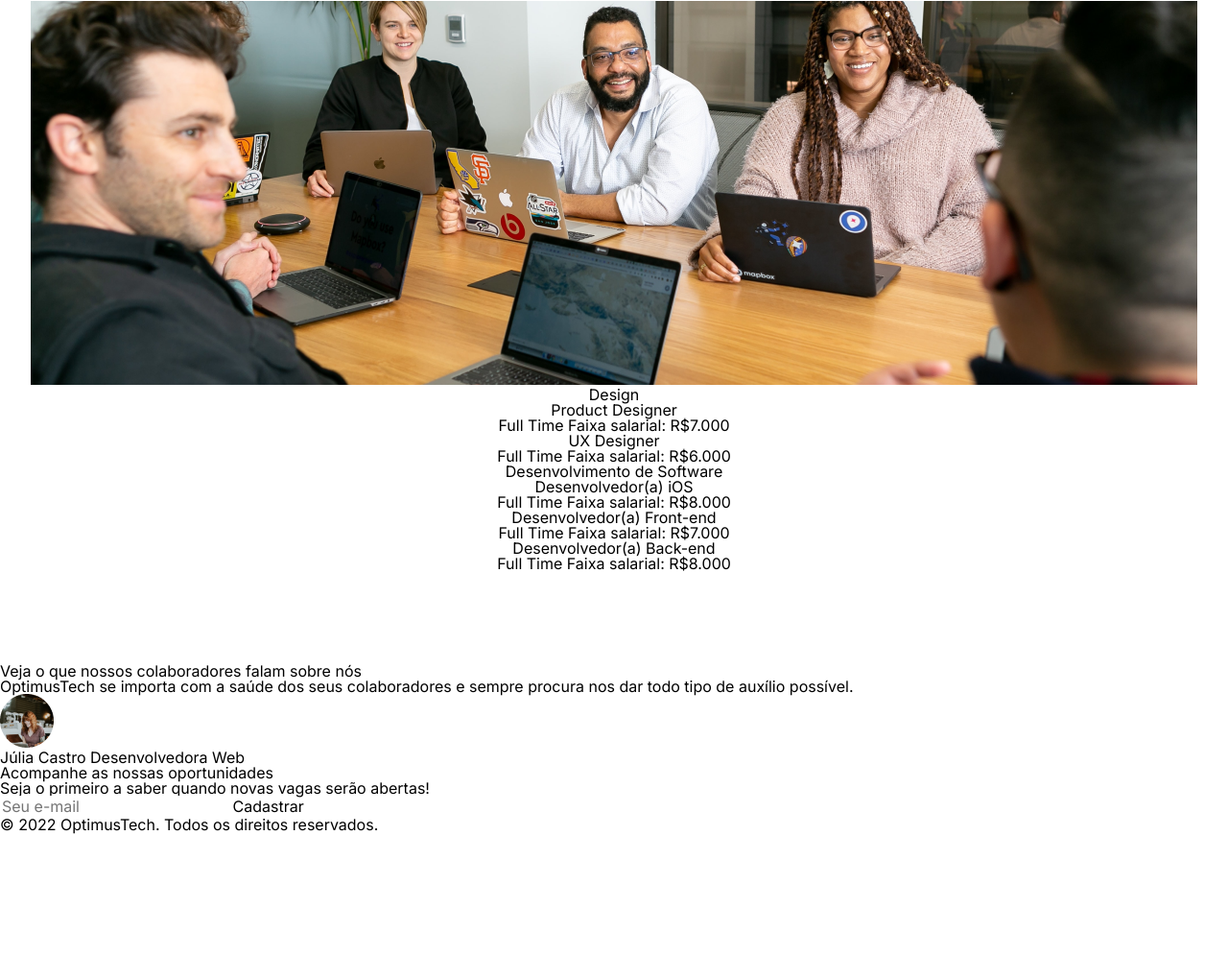
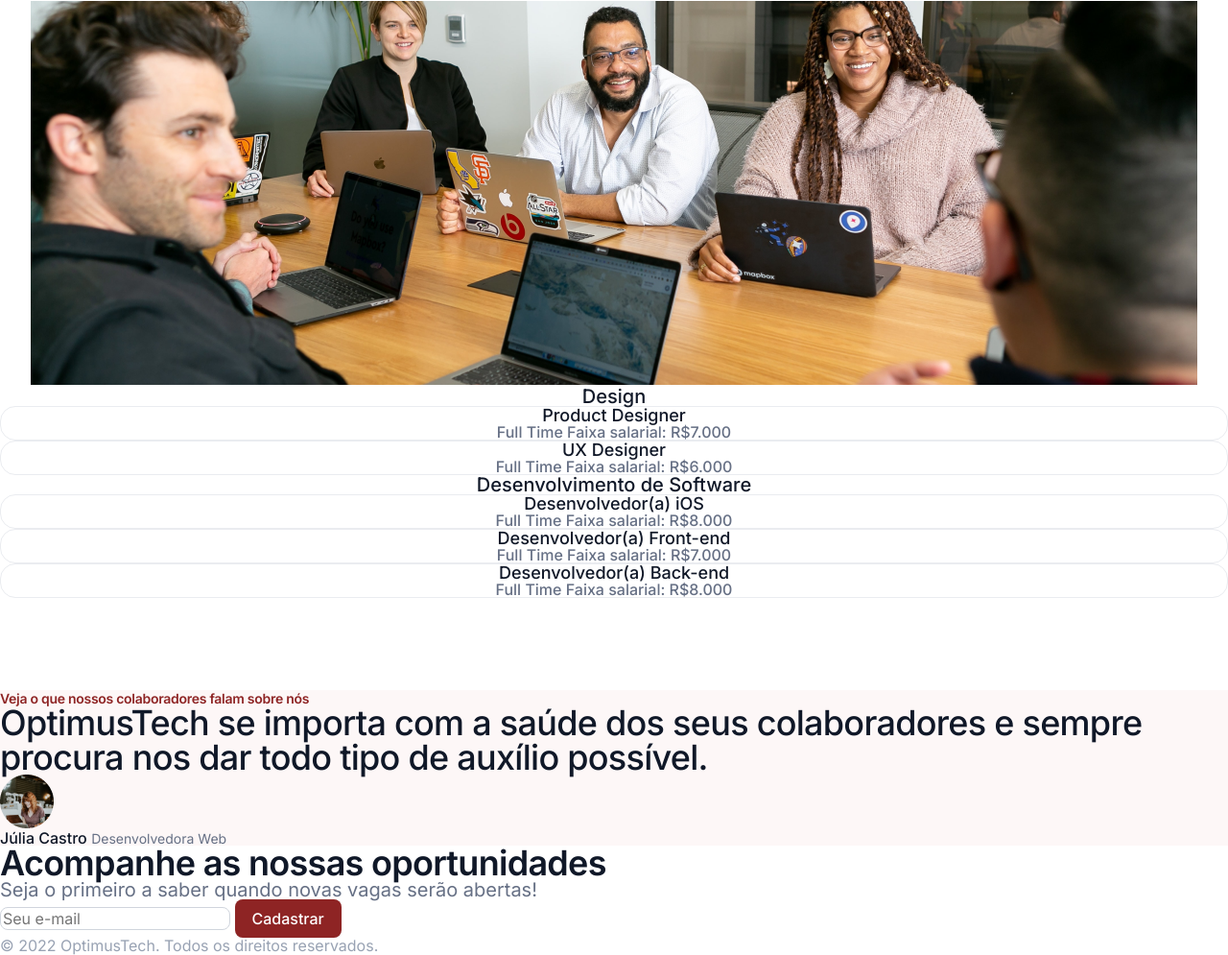
Before and after one commit to melcarv/7-days-of-code, a plain HTML site: page index.html in a window 1280 px wide. Shown: the part 1053-2048 px from the top of the page at 96% size. Before the commit the page ends 1922 px from the top, so only its background shows below. Drawn offline with Linux system fonts and the light colour scheme.

Commit message:
estilização de textos e inputs

```diff
--- a/assets/css/style.css
+++ b/assets/css/style.css
@@ -2,6 +2,7 @@
     --bordo: #8E2424;
     --texto: #667085;
     --titulo: #101828;
+    --contornos: #EAECF0;
     font-family: 'Inter', sans-serif;
 }
 
@@ -136,6 +137,7 @@
     font-weight: 600;
     color: var(--titulo);
     margin-top: 30px;
+    letter-spacing: -0.02em;
 }
 
 .vagas__texto {
@@ -145,3 +147,80 @@
     margin-top: 30px;
     margin-bottom: 60px;
 }
+
+.vagas__area {
+    font-size: 20px;
+    font-weight: 500;
+    color: var(--titulo)
+  }
+
+.vagas__cargo {
+    font-size: 18px;
+    font-weight: 500;
+    color: var(--titulo);
+}
+
+.vagas__oferta {
+    font-size: 16px;
+    font-weight: 500;
+    color: var(--texto)
+}
+
+.vagas__dados {
+    border: 1px solid var(--contornos);
+    border-radius: 16px;
+}
+
+.depoimentos {
+    background-color: #C3191908;
+}
+
+.depoimentos__titulo {
+    font-size: 14px;
+    font-weight: 600;
+    color: var(--bordo);
+    letter-spacing: -0.02em;
+  }
+
+  .depoimentos__relato {
+    font-size: 36px;
+    font-weight: 500;
+    color: var(--titulo);
+    letter-spacing: -0.02em;
+  }
+
+  .depoimentos__nome {
+    font-size: 16px;
+    font-weight: 500;
+    color: var(--titulo);
+  }
+
+  .depoimentos__cargo {
+    font-size: 14px;
+    font-weight: 400;
+    color: var(--texto);
+  }
+
+.formulario__titulo {
+    font-size: 36px;
+    font-weight: 600;
+    color: var(--titulo);
+    letter-spacing: -0.02em;
+}
+
+.formulario__texto {
+    font-size: 20px;
+    font-weight: 400;
+    color: var(--texto);
+}
+
+.formulario__email {
+    border: 1px solid #D0D5DD;
+    border-radius: 8px;
+}
+
+.formulario__dr {
+    font-size: 16px;
+    font-weight: 400;
+    color: #98A2B3;
+}
--- a/index.html
+++ b/index.html
@@ -62,7 +62,7 @@
     </section>
     <section class="vagas">
         <span class="vagas__anuncio">Vagas abertas!</span>
-        <h2 class="vagas__titulo">Estamos procurando por taletos</h2>
+        <h2 class="vagas__titulo">Estamos procurando por talentos</h2>
         <p class="vagas__texto">Somos uma equipe 100% remota com pessoas do Brasil inteiro.</p>
         <figure class="vagas__imagem">
             <img src="assets/img/Image.png" alt="Pessoas em reunião, sorrindo e com seus notebooks">
@@ -121,7 +121,7 @@
         <p class="formulario__texto">Seja o primeiro a saber quando novas vagas serão abertas!</p>
         <div>
             <input type="text" placeholder="Seu e-mail" class="formulario__email">
-            <button class="formulario__btn">Cadastrar</button>
+            <button class="menu__btn">Cadastrar</button>
         </div>
         <span class="formulario__dr">© 2022 OptimusTech. Todos os direitos reservados.</span>
     </footer>
```
